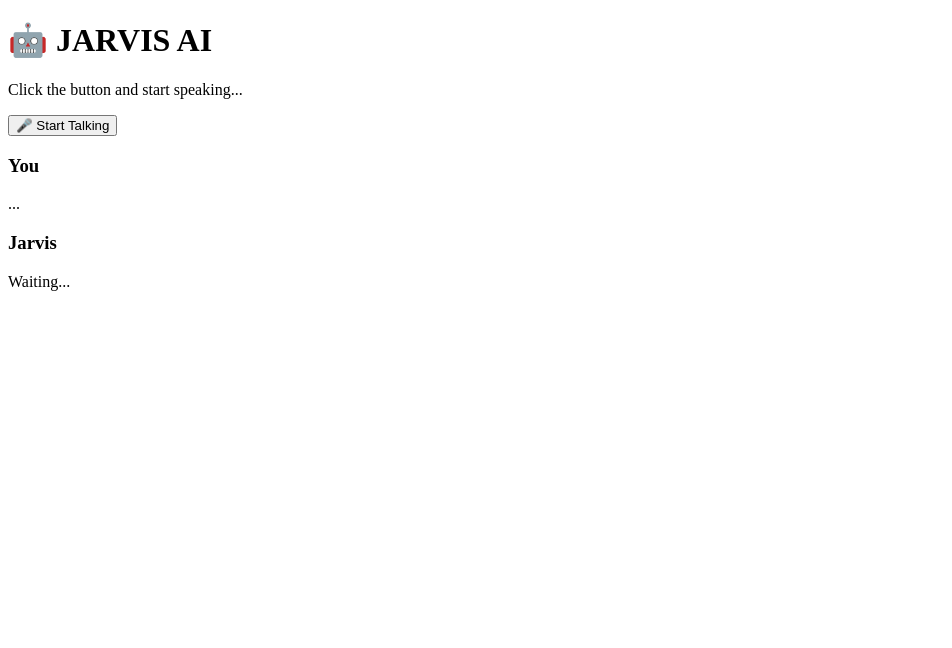
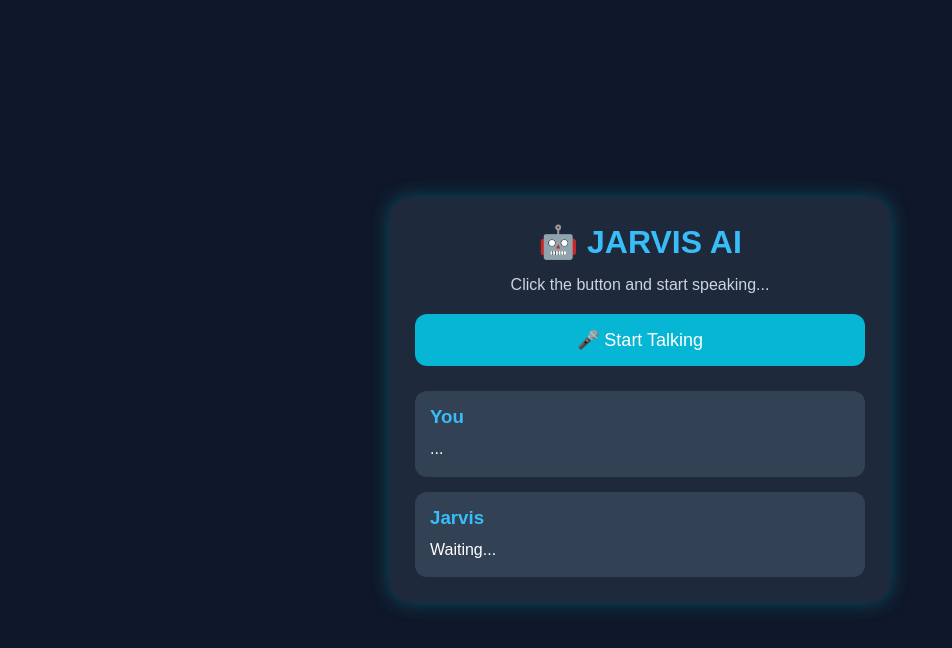
Before and after one commit to sujit7439kumar-coder/jarvis-ai, a website: page index.html in a window 1280 px wide. Shown: the whole page, without its empty margins (0-952 px from the left). Drawn offline with Linux system fonts and the light colour scheme.

Commit message:
Update style.css

```diff
--- a/style.css
+++ b/style.css
@@ -1,44 +1,75 @@
-import express from "express";
-import dotenv from "dotenv";
-import { GoogleGenAI } from "@google/genai";
+*{
+    margin:0;
+    padding:0;
+    box-sizing:border-box;
+    font-family:Arial, Helvetica, sans-serif;
+}
 
-dotenv.config();
+body{
+    background:#0f172a;
+    display:flex;
+    justify-content:center;
+    align-items:center;
+    height:100vh;
+    color:white;
+}
 
-const app = express();
-app.use(express.json());
+.container{
+    width:90%;
+    max-width:500px;
+    background:#1e293b;
+    padding:25px;
+    border-radius:20px;
+    text-align:center;
+    box-shadow:0 0 20px rgba(0,255,255,.25);
+}
 
-const ai = new GoogleGenAI({
-  apiKey: process.env.GEMINI_API_KEY,
-});
+h1{
+    margin-bottom:15px;
+    color:#38bdf8;
+}
 
-// Home Route
-app.get("/", (req, res) => {
-  res.send("JARVIS Server Running 🚀");
-});
+.status{
+    color:#cbd5e1;
+    margin-bottom:20px;
+}
 
-// AI Chat Route
-app.post("/chat", async (req, res) => {
-  try {
-    const { message } = req.body;
+button{
+    width:100%;
+    padding:15px;
+    border:none;
+    border-radius:12px;
+    background:#06b6d4;
+    color:white;
+    font-size:18px;
+    cursor:pointer;
+    transition:.3s;
+}
 
-    const response = await ai.models.generateContent({
-      model: "gemini-2.5-flash",
-      contents: message,
-    });
+button:hover{
+    background:#0891b2;
+}
 
-    res.json({
-      reply: response.text,
-    });
-  } catch (error) {
-    console.error(error);
-    res.status(500).json({
-      reply: "Something went wrong!",
-    });
-  }
-});
+.chat-box{
+    margin-top:25px;
+    text-align:left;
+}
 
-const PORT = process.env.PORT || 3000;
+.user-box,.ai-box{
+    background:#334155;
+    padding:15px;
+    border-radius:12px;
+    margin-top:15px;
+}
 
-app.listen(PORT, () => {
-  console.log(`JARVIS Server Running on Port ${PORT}`);
-});
+.user-box h3,
+.ai-box h3{
+    color:#38bdf8;
+    margin-bottom:8px;
+}
+
+#user-text,
+#ai-text{
+    word-wrap:break-word;
+    line-height:1.6;
+}
```
